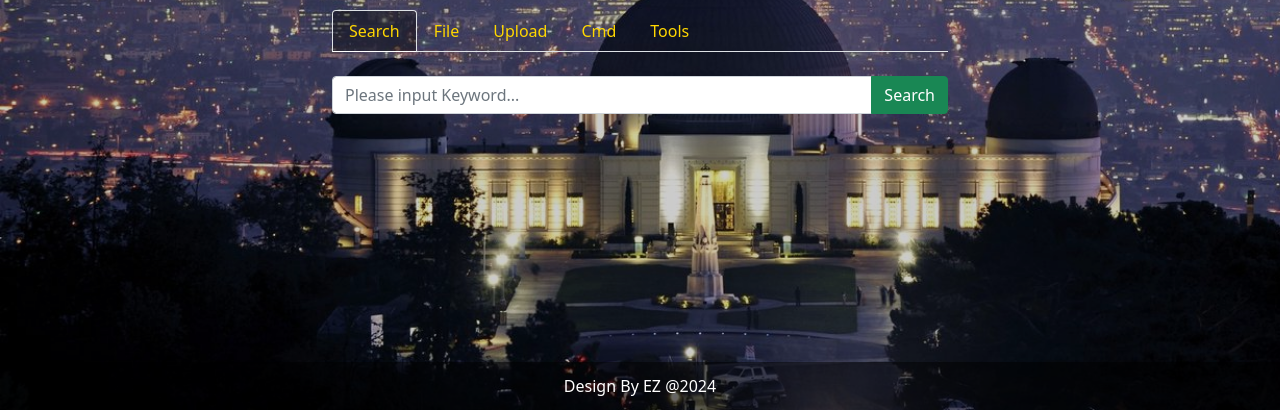
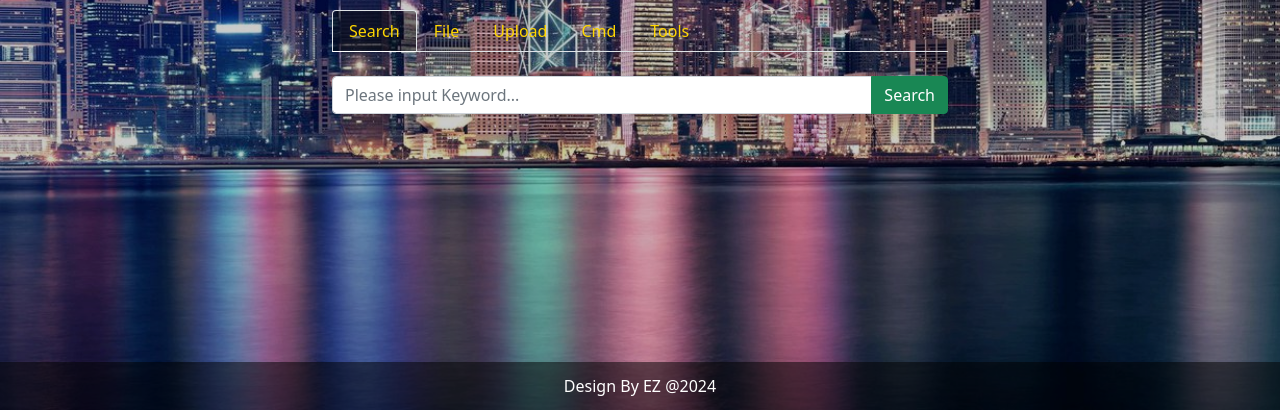
Before and after one commit to YizheZhang-Ervin/App_Web_Explorer, a plain HTML site: page explorer-client/index.html in a window 1280 px wide. Shown: the part 390-800 px from the top of the page. Drawn offline with Linux system fonts and the light colour scheme.

Commit message:
update bg and components

```diff
--- a/explorer-client/index.css
+++ b/explorer-client/index.css
@@ -1,10 +1,5 @@
 * {
     margin: 0;
-}
-
-.whole {
-    background-image: url("./imgs/bg.jpg");
-    background-size: cover;
 }
 
 .h5v {
--- a/explorer-client/index.html
+++ b/explorer-client/index.html
@@ -13,7 +13,8 @@
     </head>
 
     <body>
-        <div id="app" class="whole">
+        <div id="app">
+            <section v-model:style="randomBg">
                 <div id="myAlert"></div>
                 <div class="container-fluid text-center">
                     <!-- 页头 -->
@@ -74,7 +75,7 @@
                         </div>
                         <!-- 中间 -->
                         <div class="col-6 mg-auto">
-                        <h1 class="font-gold display-1">Explorer</h1>
+                            <h1 class="font-gold display-1" @click="changeBg">Explorer</h1>
                             <br />
                             <!-- 导航栏 -->
                             <nav>
@@ -82,12 +83,12 @@
                                     <button class="nav-link active font-gold" id="t1" data-bs-toggle="tab"
                                         data-bs-target="#n1" type="button" role="tab" aria-controls="n1"
                                         aria-selected="true" @click="openSearch">Search</button>
-                                <button class="nav-link font-gold" id="t2" data-bs-toggle="modal" data-bs-target="#n2"
-                                    type="button" @click="fileBrowser">File</button>
-                                <button class="nav-link font-gold" id="t3" data-bs-toggle="modal" data-bs-target="#n3"
-                                    type="button" @click="openUploadFile">Upload</button>
-                                <button class="nav-link font-gold" id="t4" data-bs-toggle="modal" data-bs-target="#n4"
-                                    type="button" @click="openRunCmd">Cmd</button>
+                                    <button class="nav-link font-gold" id="t2" data-bs-toggle="modal"
+                                        data-bs-target="#n2" type="button" @click="fileBrowser">File</button>
+                                    <button class="nav-link font-gold" id="t3" data-bs-toggle="modal"
+                                        data-bs-target="#n3" type="button" @click="openUploadFile">Upload</button>
+                                    <button class="nav-link font-gold" id="t4" data-bs-toggle="modal"
+                                        data-bs-target="#n4" type="button" @click="openRunCmd">Cmd</button>
                                     <button class="nav-link font-gold" id="t5" data-bs-toggle="tab" data-bs-target="#n5"
                                         type="button" role="tab" aria-controls="n5" aria-selected="false">Tools</button>
                                 </div>
@@ -175,7 +176,8 @@
                                             <div class="modal-footer">
                                                 <button type="button" class="btn btn-secondary"
                                                     data-bs-dismiss="modal">Close</button>
-                                            <button type="button" class="btn btn-primary" @click="runCmd">Run</button>
+                                                <button type="button" class="btn btn-primary"
+                                                    @click="runCmd">Run</button>
                                             </div>
                                         </div>
                                     </div>
@@ -184,10 +186,11 @@
                                 <div class="tab-pane fade" id="n5" role="tabpanel" aria-labelledby="t5" tabindex="0">
                                     <br />
                                     <div class="d-grid gap-2 d-md-flex justify-content-md-center">
-                                    <button class="btn btn-info" id="t5-1" data-bs-toggle="modal" data-bs-target="#n5-1"
-                                        type="button">Camera</button>
+                                        <button class="btn btn-info" id="t5-1" data-bs-toggle="modal"
+                                            data-bs-target="#n5-1" type="button">Camera</button>
                                         <button class="btn btn-success" id="t5-2" data-bs-toggle="modal"
-                                        data-bs-target="#n5-2" type="button" @click="showCarrace=true">Car Race</button>
+                                            data-bs-target="#n5-2" type="button" @click="showCarrace=true">Car
+                                            Race</button>
                                         <button class="btn btn-warning" id="t5-3" data-bs-toggle="modal"
                                             data-bs-target="#n5-3" type="button" @click="showWheel=true">Wheel</button>
                                     </div>
@@ -270,6 +273,7 @@
                     </div>
 
                 </div>
+            </section>
         </div>
         <!-- vue -->
         <script src="./lib/vue.global.js"></script>
--- a/explorer-client/index.js
+++ b/explorer-client/index.js
@@ -1,7 +1,7 @@
 const { createApp } = Vue
-import Media from "./media.js"
-import Carrace from "./carrace.js"
-import Wheel from "./wheel.js"
+import Media from "./components/media.js"
+import Carrace from "./components/carrace.js"
+import Wheel from "./components/wheel.js"
 
 const axiosInstance = axios.create()
 
@@ -24,16 +24,22 @@ const app = createApp({
             showWheel: false,
             // currentEle: undefined,
             mouseX: undefined,
-            mouseY: undefined
+            mouseY: undefined,
+            randomBg: {
+                backgroundImage: 'url(./imgs/bg1.jpg)',
+                backgroundSize: 'cover'
+            }
         }
     },
     mounted() {
         // title时钟
         setInterval(() => {
-            this.checkVisibility();
+            this.checkVisibility()
         }, 1000);
         // 鼠标移动
         document.onmousemove = this.mouseMove;
+        // 设置背景图
+        this.changeBg()
     },
     methods: {
         // 打开全局搜索
@@ -299,6 +305,15 @@ const app = createApp({
                 y: ev.clientY + document.body.scrollTop - document.body.clientTop,
             };
         },
+        // 切换壁纸
+        changeBg() {
+            // 随机1~4
+            let num = Math.floor(Math.random() * (5 - 1)) + 1;
+            this.randomBg = {
+                backgroundImage: `url(./imgs/bg${num}.jpg)`,
+                backgroundSize: 'cover'
+            }
+        }
     }
 })
 app.component("media", Media)
--- a/explorer-server/app.js
+++ b/explorer-server/app.js
@@ -151,6 +151,7 @@ app.post("/upload", upload.single("file"), (req, res) => {
         res.send(`ERR,验证身份失败`)
         return
     }
+    req.setEncoding('utf-8');
     const uploadedFile = req.file
     if (uploadedFile) {
         res.status(200)
```
Also changed, not shown: README.md, explorer-client/components/carrace.js (renamed from explorer-client/carrace.js), explorer-client/components/media.js (renamed from explorer-client/media.js), explorer-client/components/wheel.js (renamed from explorer-client/wheel.js), explorer-client/imgs/bg1.jpg (renamed from explorer-client/imgs/bg.jpg), explorer-client/imgs/bg2.jpg (added), explorer-client/imgs/bg3.jpg (added), explorer-client/imgs/bg4.jpg (added). Lines whose indentation alone changed are shown as unchanged.
